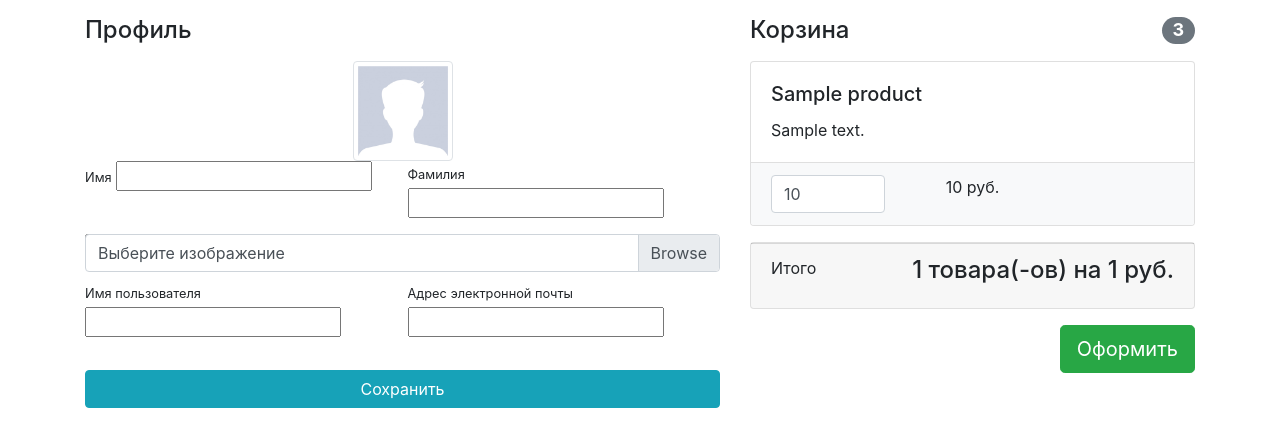
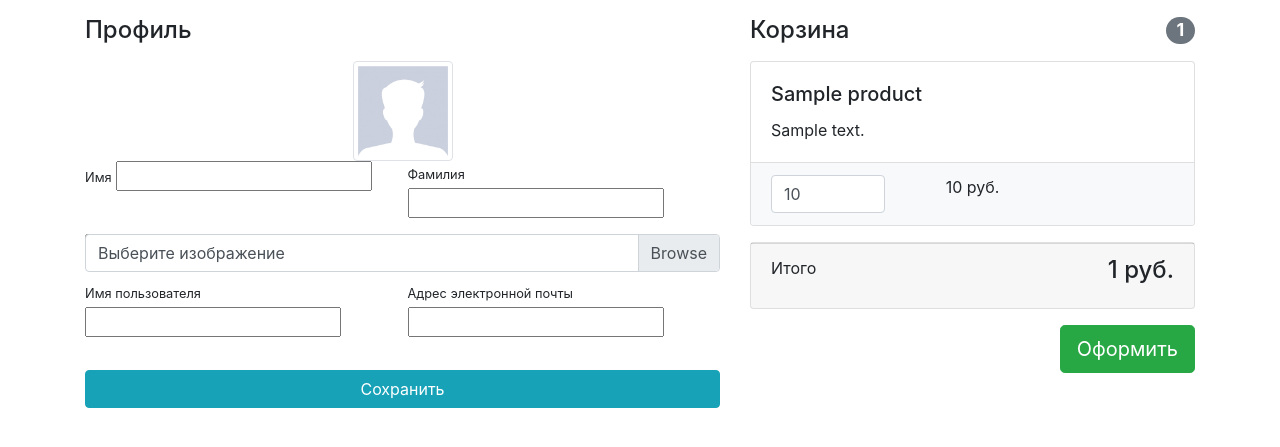
Before and after one commit to AndrewSanat/GB_2.3-Basics-of-Django-Framework, a Django app: template users/templates/users/profile.html in a window 1280 px wide. Shown: the part 56-503 px from the top of the page. Run offline with Django 3.2, Linux system fonts and the light colour scheme; the template is opened without the code that fills it: most values are stand-ins (such as "Sample title", 1, 10 or a date in 2020); form fields are guessed from the names that the template uses; some libraries are stand-ins or nearby versions.

Commit message:
1. Изменено место вывода информации о суммарном количестве товаров в корзине. Сами методы total_sum и total_quantity были реализованы ранее.

```diff
--- a/baskets/templates/baskets/basket.html
+++ b/baskets/templates/baskets/basket.html
@@ -1,6 +1,6 @@
 {% if baskets %}
     <h4 class="mt-3 mb-3 d-flex justify-content-between align-items-center mb-3">
-        Корзина <span class="badge badge-secondary badge-pill">3</span>
+        Корзина <span class="badge badge-secondary badge-pill">{{ baskets.0.total_quantity }}</span>
     </h4>
     {% for basket in baskets %}
         <div class="card mb-3">
@@ -31,7 +31,7 @@
     <div class="card mb-3">
         <div class="card-footer">
             <p class="float-left">Итого</p>
-            <h4 class="float-right">{{ baskets.0.total_quantity }} товара(-ов) на {{ baskets.0.total_sum }} руб.</h4>
+            <h4 class="float-right">{{ baskets.0.total_sum }} руб.</h4>
         </div>
     </div>
     <button type="button" class="btn btn-success btn-lg float-right">Оформить</button>
```
